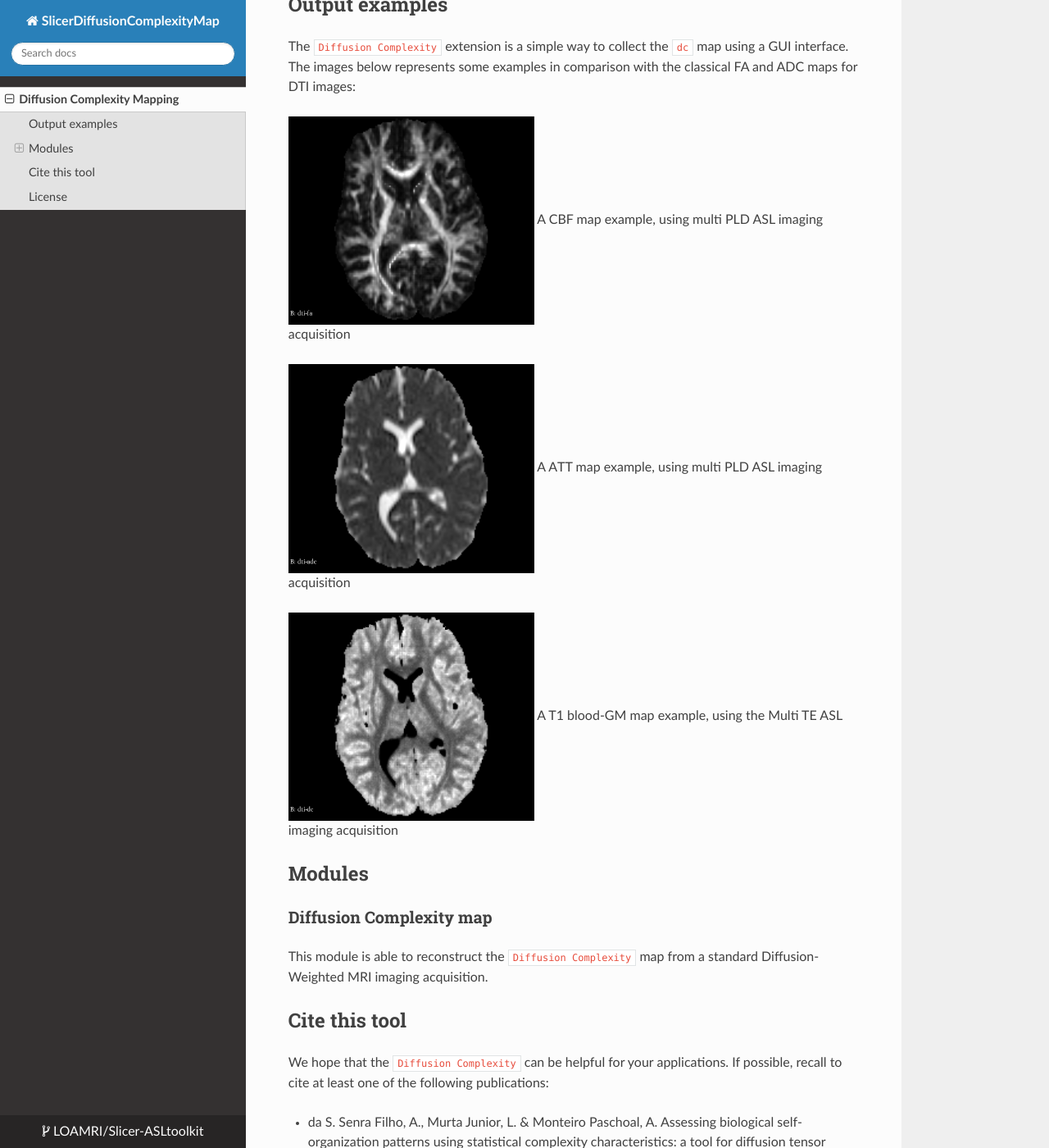
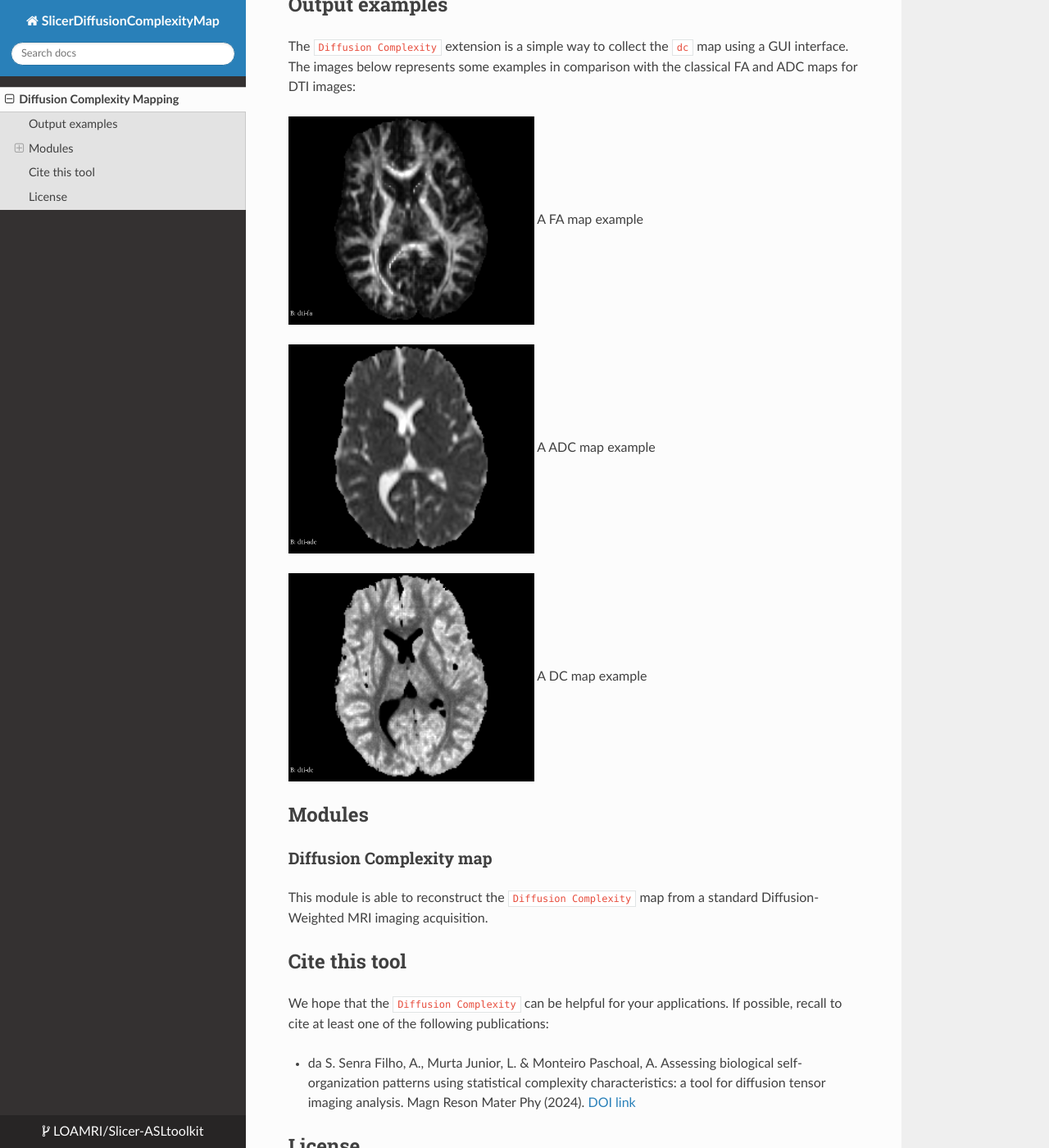
Before and after one commit to CSIM-Toolkits/SlicerDiffusionComplexityMap, an MkDocs documentation site: the page built from docs/index.md, in a window 1280 px wide and 1400 px high, scrolled down 639 px. Shown: the whole window at 82% size. Built offline with MkDocs 1.6.1, drawn with Linux system fonts in a browser that asks for light colours; nearby versions of some CDN libraries.

Commit message:
DOC: Small adjustment in figure captions

```diff
--- a/docs/index.md
+++ b/docs/index.md
@@ -15,13 +15,13 @@ The full documentation of the usage, implementation and updates in the `dc` map
 The `Diffusion Complexity` extension is a simple way to collect the `dc` map using a GUI interface. The images below represents some examples in comparison with the classical FA and ADC maps for DTI images:
 
 ![FA map](assets/FA_diff_example.png){ width="300" .center}
-A CBF map example, using multi PLD ASL imaging acquisition
+A FA map example
 
 ![ADC map](assets/ADC_diff_example.png){ width="300" .center}
-A ATT map example, using multi PLD ASL imaging acquisition
+A ADC map example
 
 ![DC map](assets/DC_diff_example.png){ width="300" .center}
-A T1 blood-GM map example, using the Multi TE ASL imaging acquisition
+A DC map example
 
 
 ## Modules
```
